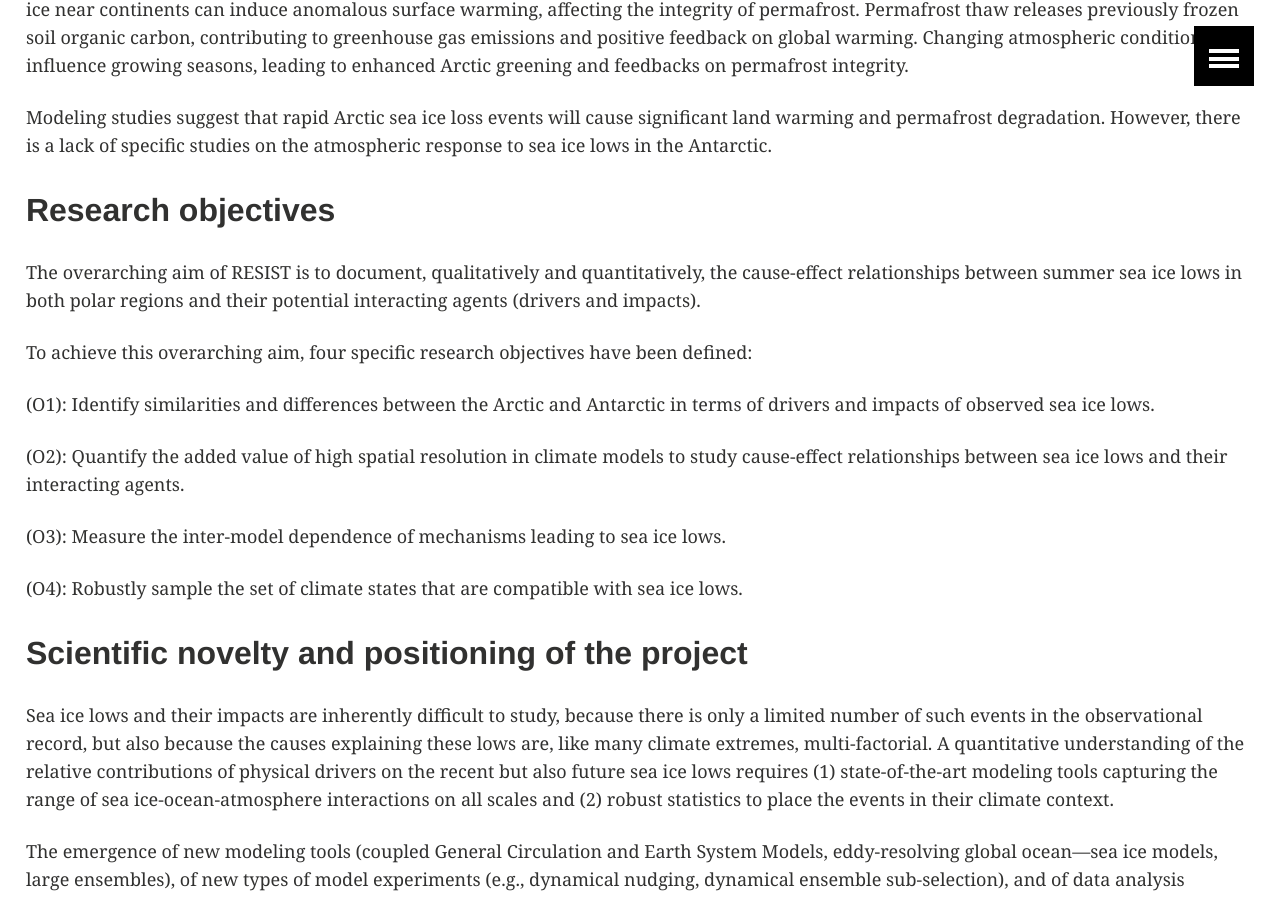
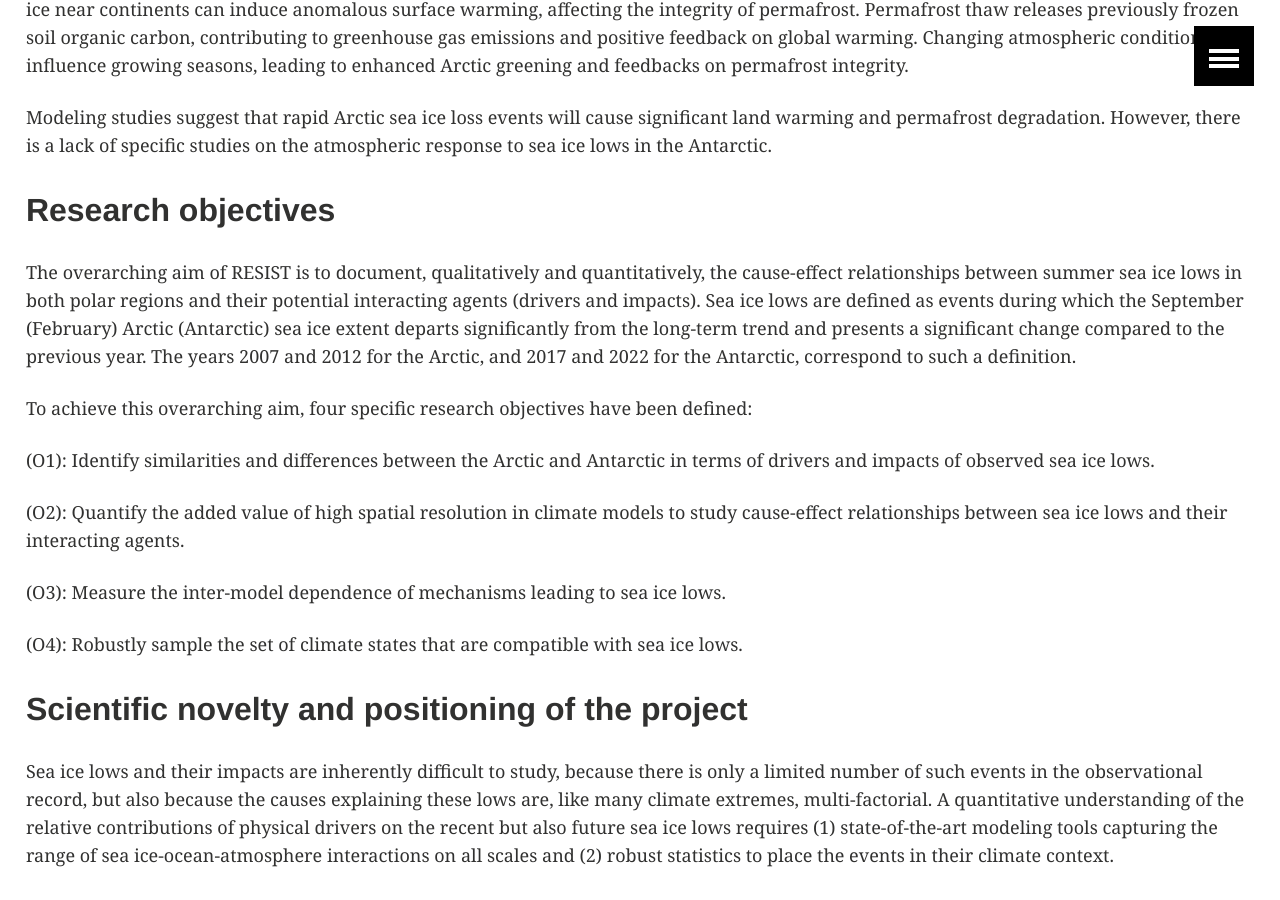
Before and after one commit to resist-impuls/resist-impuls.github.io, a Jekyll site: the page built from research.md, in a window 1280 px wide and 900 px high, scrolled down 615 px. Built offline with Jekyll 4.4.1, drawn with Linux system fonts in a browser that asks for light colours; our own code applies the rules of GitHub Pages for plain Markdown files.

Commit message:
Update research.md

```diff
--- a/research.md
+++ b/research.md
@@ -12,7 +12,7 @@ Modeling studies suggest that rapid Arctic sea ice loss events will cause signif
 
 ## Research objectives
 
-The overarching aim of RESIST is to document, qualitatively and quantitatively, the cause-effect relationships between summer sea ice lows in both polar regions and their potential interacting agents (drivers and impacts).
+The overarching aim of RESIST is to document, qualitatively and quantitatively, the cause-effect relationships between summer sea ice lows in both polar regions and their potential interacting agents (drivers and impacts). Sea ice lows are defined as events during which the September (February) Arctic (Antarctic) sea ice extent departs significantly from the long-term trend and presents a significant change compared to the previous year. The years 2007 and 2012 for the Arctic, and 2017 and 2022 for the Antarctic, correspond to such a definition.
 
 To achieve this overarching aim, four specific research objectives have been defined:
 
```
